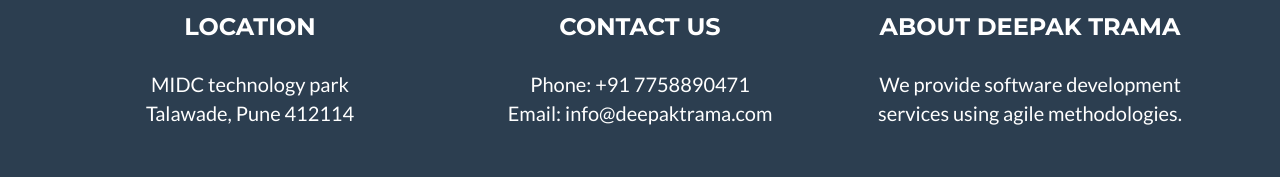
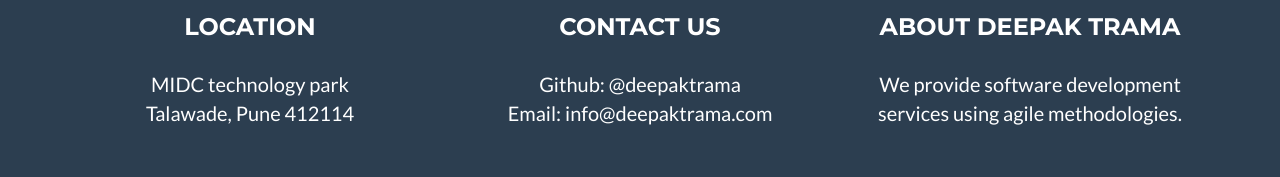
Before and after one commit to deepaktrama/deepaktrama.github.io, a website: page index.html in a window 1280 px wide. Shown: the part 1949-2126 px from the top of the page. Drawn offline with nearby package versions, Linux system fonts and the light colour scheme.

Commit message:
Update index.html

```diff
--- a/index.html
+++ b/index.html
@@ -489,7 +489,7 @@
                     <div class="footer-col col-md-4">
                         <h3>Contact us</h3>
                         <p>
-                        Phone: +91 7758890471
+                        Github: @deepaktrama
                         <br>
                         Email: info@deepaktrama.com
                         </p>
```
